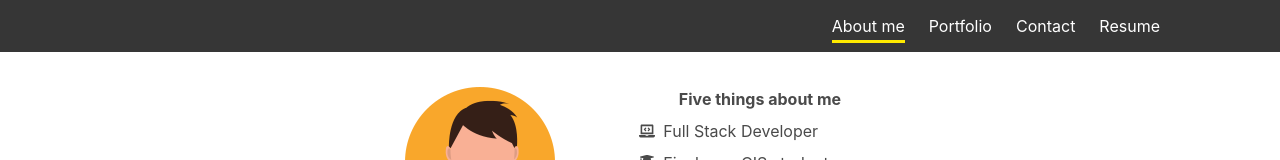
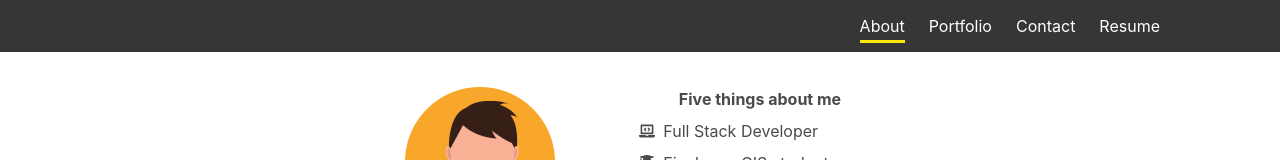
Before and after one commit to AidKool/react-portfolio, a React (Create React App) app: page / in a window 1280 px wide. Shown: the top 160 px of the page. Built offline with nearby package versions, Linux system fonts and the light colour scheme; the HTML template or start-up script is replaced by a standard one.

Commit message:
Rename About link on Navigation component

```diff
--- a/src/Components/Navigation.js
+++ b/src/Components/Navigation.js
@@ -39,7 +39,7 @@ function Navigation({ currentPage, setCurrentPage }) {
                   setCurrentPage('about');
                   toggleMenu();
                 }}>
-                About me
+                About
               </a>
             </li>
             <li className="navbar-item">
```
